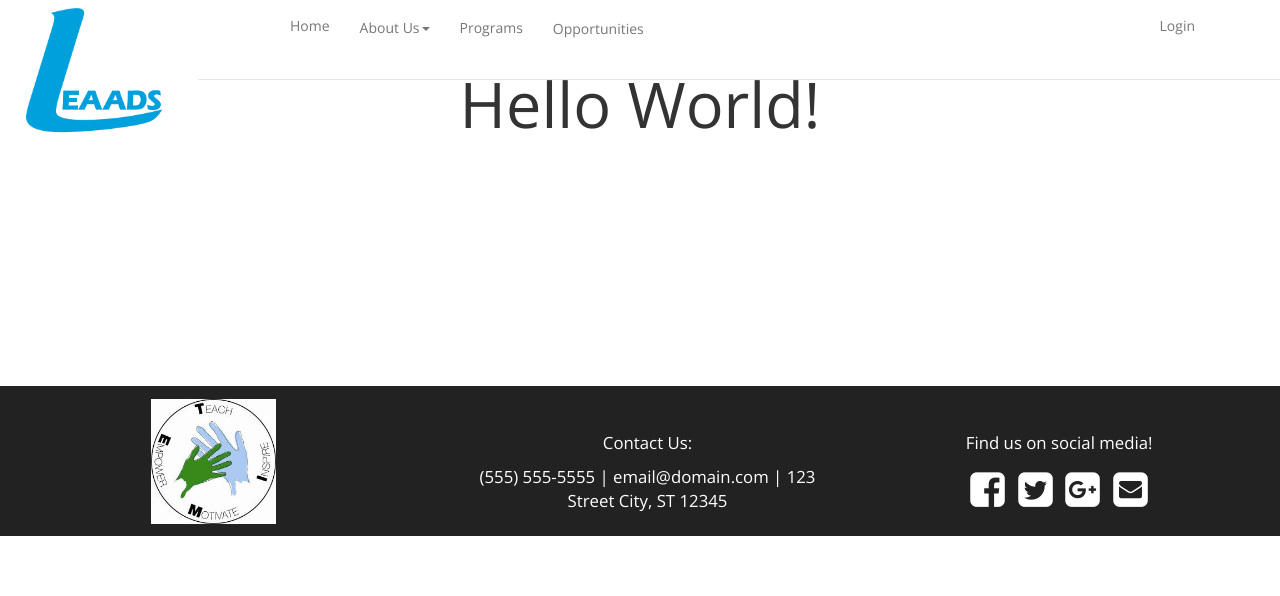
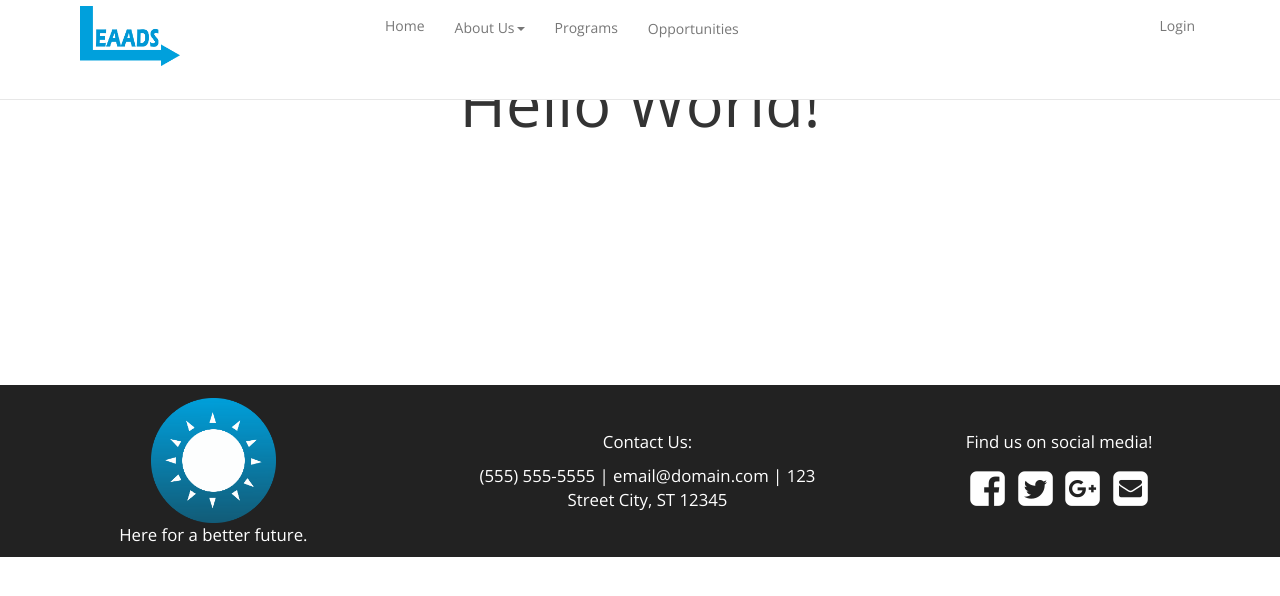
Before and after one commit to SrutiG/LEAADS-website, a Python web app: template app/templates/index.html in a window 1280 px wide. Shown: the top 596 px of the page. Run offline with Jinja, Linux system fonts and the light colour scheme; the template is opened without the code that fills it, so the values that code supplies are empty.

Commit message:
Added new logos to header and footer

```diff
--- a/app/static/css/index.css
+++ b/app/static/css/index.css
@@ -38,14 +38,12 @@ p {
 
 /* header and navigation */
 #nav {
-    height: 5vh ! important;
+    height: 100px;
 }
 
 #header-logo {
     padding-top: .5%;
     background-color: #ffffff;
-    vertical-align: middle;
-    position: absolute;
     z-index: 11;
 }
 
--- a/app/templates/layout.html
+++ b/app/templates/layout.html
@@ -34,13 +34,11 @@
 {% endwith %}
 <body {% block class %} {%endblock %}>
 
-
 <!-- Logo -->
-<div class="row">
-    <div id="header-logo" class="col-xs-2">
-        <img class="img-responsive" src="{{url_for('static', filename='images/leaads-logo-word.png')}}">
+<div id="header-logo" style="position: fixed" class="row col-xs-3">
+    <div class="col-xs-12">
+        <img style="height: 60px; width: auto; margin-left: 25%;" src="{{url_for('static', filename='images/leaads-name-logo2.png')}}">
     </div>
-    <div class="col-xs-10" style:"background-color: #fff"></div>
 </div>
 
 <!-- The navigation bar, it is fixed to the top and homepage has a scroll
@@ -51,19 +49,17 @@
         <!-- Navbar used for smaller screens -->
         <div class="navbar-header">
             <button id="" type="button" class="navbar-toggle" data-toggle="collapse" data-target="#myNavbar">
-              <span class="icon-bar"></span>
-              <span class="icon-bar"></span>
-              <span class="icon-bar"></span>
+                <span class="icon-bar"></span>
+                <span class="icon-bar"></span>
+                <span class="icon-bar"></span>
             </button>
         </div>
 
         <!-- Normal navbar -->
         <div id="myNavbar" class="collapse navbar-collapse row nav-wrapper" style="padding: 0px ! important;">
 
-            <!-- Spacer for logo -->
-            <div class="col-xs-2"></div>
-
-            <div class="col-xs-7" style="height: 100%;">
+            <div class="col-xs-3"></div>
+            <div class="col-xs-6" style="height: 100%;">
                 <ul class="nav navbar-nav navbar-left">
                     <li id="home-link" class="nav-item"><a href="{{ url_for('home') }}">Home</a></li>
                     <li class="nav-item dropdown" id="about-link">
@@ -111,7 +107,8 @@ Find us on social media! <i>(This will be right aligned and contain clickable lo
 
             <!-- Logo -->
             <div class="col-sm-4">
-                <img class="footer-logo" src="{{url_for('static', filename='images/leaads-logo.png')}}">
+                <img class="footer-logo" src="{{url_for('static', filename='images/logo-sun2.png')}}">
+                <p class="text-center">Here for a better future.</p>
             </div>
 
             <!-- Contact info and social media icons -->
```
Also changed, not shown: app/static/images/leaads-name-logo.png (renamed from app/static/images/leaads-logo-word.png), app/static/images/leaads-name-logo2.png (added), app/static/images/logo-sun1.png (added), app/static/images/logo-sun2.png (added).
